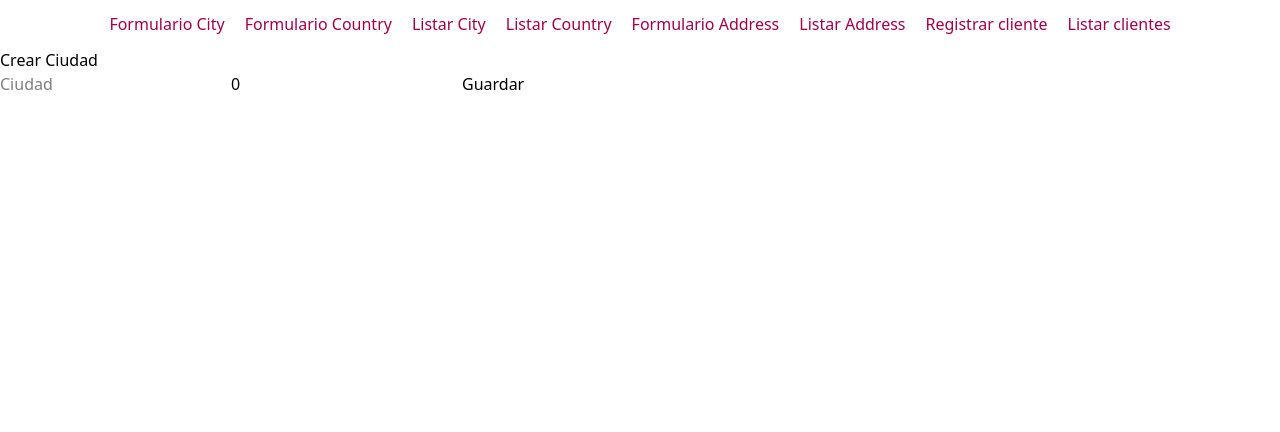
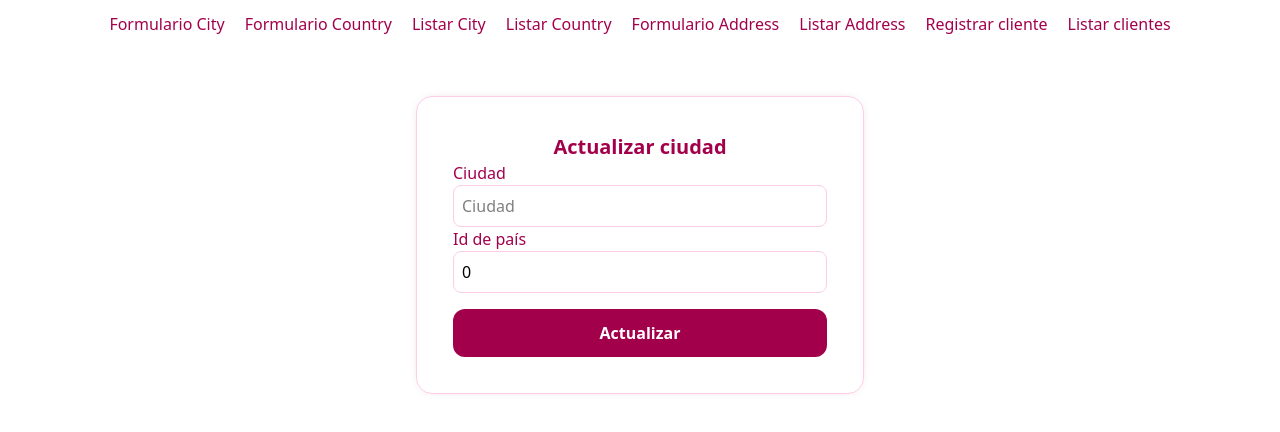
Before and after one commit to AnaVetericano/TailwindTrabajoAlexa, an Angular app: page /actualizarcity/1 in a window 1280 px wide. Shown: the top 432 px of the page. Built offline with nearby package versions, Linux system fonts and the light colour scheme.

Commit message:
feat: add pop-up window

```diff
--- a/src/app/actualizarcity/actualizarcity.html
+++ b/src/app/actualizarcity/actualizarcity.html
@@ -1,6 +1,12 @@
-<form (ngSubmit)="UpdateCity()">
-    <h1>Crear Ciudad</h1>
-    <input type="text" [(ngModel)]="CityEdit.city" name="city" placeholder="Ciudad" >
-    <input type="number" [(ngModel)]="CityEdit.country_id" name="country_id" placeholder="Id de Pais">
-    <button type="submit">Guardar</button>
+<form (ngSubmit)="UpdateCity()" class="max-w-md mx-auto my-12 bg-pink-40 rounded-2xl border border-pink-200 p-9 shadow-[0_0_13px_-10px] text-pink-800">
+    <h1 class="text-center text-xl font-semibold">Actualizar ciudad</h1>
+    <div class="flex flex-col [&_input]:border [&_input]:border-pink-200 [&_input]:py-2 [&_input]:px-2 [&_input]:rounded-lg [&_input]:text-black">
+        <label>Ciudad</label>
+        <input type="text" [(ngModel)]="CityEdit.city" name="city" placeholder="Ciudad">
+
+        <label>Id de país</label>
+        <input type="number" [(ngModel)]="CityEdit.country_id" name="country_id" placeholder="Id de País">
+
+        <button type="submit" class="bg-pink-800 text-white py-3 rounded-xl font-bold mt-4">Actualizar</button>
+    </div>
 </form>
--- a/src/app/list-customer/list-customer.html
+++ b/src/app/list-customer/list-customer.html
@@ -24,14 +24,30 @@
                     <td>{{i.address_id}}</td>
                     <td>{{i.active}}</td>
                     <td class="bg-amber-100"><button [routerLink]="['/updatecustomer', i.customer_id]">Editar</button></td>
-                    <td class="bg-red-300"><button (click)="eliminarCustomer(i.customer_id)">Eliminar</button></td>
+                    <!-- Modificado para abrir el modal pasando el ID -->
+                    <td class="bg-red-300"><button (click)="abrirModalEliminar(i.customer_id)">Eliminar</button></td>
                 </tr>
             </tbody>
     </table>
 </div>
 
-<!-- Contenedor de la gráfica -->
+
 <div class="max-w-xs mx-auto my-6 p-4 bg-white shadow-md rounded-xl flex flex-col items-center">
   <h3 class="text-sm font-bold text-slate-800 mb-2">Estado de Clientes (Activos vs Inactivos)</h3>
   <canvas id="customerPieChart"></canvas>
 </div>
+
+
+<dialog id="modalEliminar" class="m-auto p-6 rounded-2xl shadow-2xl backdrop:bg-black/40 max-w-sm w-full border border-pink-100 text-center">
+  <h3 class="text-lg font-bold text-slate-900 mb-2">¿Estás seguro?</h3>
+  <p class="text-slate-600 text-sm mb-6">Esta acción eliminará el cliente de forma permanente.</p>
+
+  <div class="flex justify-center gap-4">
+    <button (click)="cerrarModalEliminar()" class="px-4 py-2 bg-slate-200 hover:bg-slate-300 text-slate-800 rounded-xl text-xs font-medium transition-colors">
+      Cancelar
+    </button>
+    <button (click)="confirmarEliminacion()" class="px-4 py-2 bg-red-600 hover:bg-red-700 text-white rounded-xl text-xs font-medium transition-colors">
+      Sí, eliminar
+    </button>
+  </div>
+</dialog>
--- a/src/app/list-customer/list-customer.ts
+++ b/src/app/list-customer/list-customer.ts
@@ -26,8 +26,10 @@ export class ListCustomer implements AfterViewInit {
   NewCustomer: InCustomer[] = []
   API_CUSTOMER = "https://srrpeanqjqfxtnuwhjez.supabase.co/rest/v1/customer"
 
-  // Instancia para guardar la gráfica
   private chart: any;
+
+  // NUEVO: Variable para guardar temporalmente el ID que el usuario quiere borrar
+  idClienteAEliminar: number | null = null;
 
   constructor(
     private http: HttpClient,
@@ -39,9 +41,7 @@ export class ListCustomer implements AfterViewInit {
     this.loadList()
   }
 
-  ngAfterViewInit() {
-    // Inicializamos la gráfica al cargar la vista
-  }
+  ngAfterViewInit() {}
 
   loadList(){
       const headers = {
@@ -55,22 +55,18 @@ export class ListCustomer implements AfterViewInit {
           this.NewCustomer = response
           this.cdr.detectChanges()
           console.log(response)
-
-          // Actualizamos la gráfica con los datos reales que llegan de la API
           this.actualizarGrafica();
         }
       })
   }
 
   actualizarGrafica() {
-    // Contamos cuántos están activos (true) y cuántos inactivos (false)
     const activos = this.NewCustomer.filter(c => c.active === true).length;
     const inactivos = this.NewCustomer.filter(c => c.active === false).length;
 
     const canvas = document.getElementById('customerPieChart') as HTMLCanvasElement;
     if (!canvas) return;
 
-    // Si ya existe una gráfica previa, la destruimos para evitar errores de superposición
     if (this.chart) {
       this.chart.destroy();
     }
@@ -81,7 +77,7 @@ export class ListCustomer implements AfterViewInit {
         labels: ['Activos', 'Inactivos'],
         datasets: [{
           data: [activos, inactivos],
-          backgroundColor: ['#831843', '#fbcfe8'], // Tonos acorde a tu diseño rosado/rosa oscuro
+          backgroundColor: ['#831843', '#fbcfe8'],
         }]
       },
       options: {
@@ -95,20 +91,37 @@ export class ListCustomer implements AfterViewInit {
     });
   }
 
-  eliminarCustomer(id:number){
+  // NUEVO: Abre la ventana emergente y guarda el ID del cliente seleccionado
+  abrirModalEliminar(id: number) {
+    this.idClienteAEliminar = id;
+    const modal = document.getElementById('modalEliminar') as HTMLDialogElement;
+    if (modal) modal.showModal();
+  }
+
+  // NUEVO: Cierra la ventana emergente sin hacer nada
+  cerrarModalEliminar() {
+    const modal = document.getElementById('modalEliminar') as HTMLDialogElement;
+    if (modal) modal.close();
+    this.idClienteAEliminar = null;
+  }
+
+  // NUEVO: Ejecuta la eliminación real cuando el usuario confirma dentro del modal
+  confirmarEliminacion() {
+    if (this.idClienteAEliminar === null) return;
+
+    const id = this.idClienteAEliminar;
     const headers = {
       apikey: 'sb_publishable_qnp1xzi89N_0c2Yex-wbwQ_ddmCG28x',
       Authorization: 'Bearer sb_publishable_qnp1xzi89N_0c2Yex-wbwQ_ddmCG28x',
       'Content-Type': 'application/json'
     }
 
-      this.http.delete(`${this.API_CUSTOMER}?customer_id=eq.${id}`,
-        {headers}
-      ).subscribe({
+    this.http.delete(`${this.API_CUSTOMER}?customer_id=eq.${id}`, {headers}).subscribe({
       next:(response)=>{
+        this.cerrarModalEliminar(); // Cierra el modal al terminar
         this.cdr.detectChanges()
         this.loadList()
-          alert(`Cliente con id ${id} elimnado correctamente`)
+        alert(`Cliente con id ${id} eliminado correctamente`)
         console.log(response);
       }
     })
```
Lines whose indentation alone changed are shown as unchanged.
